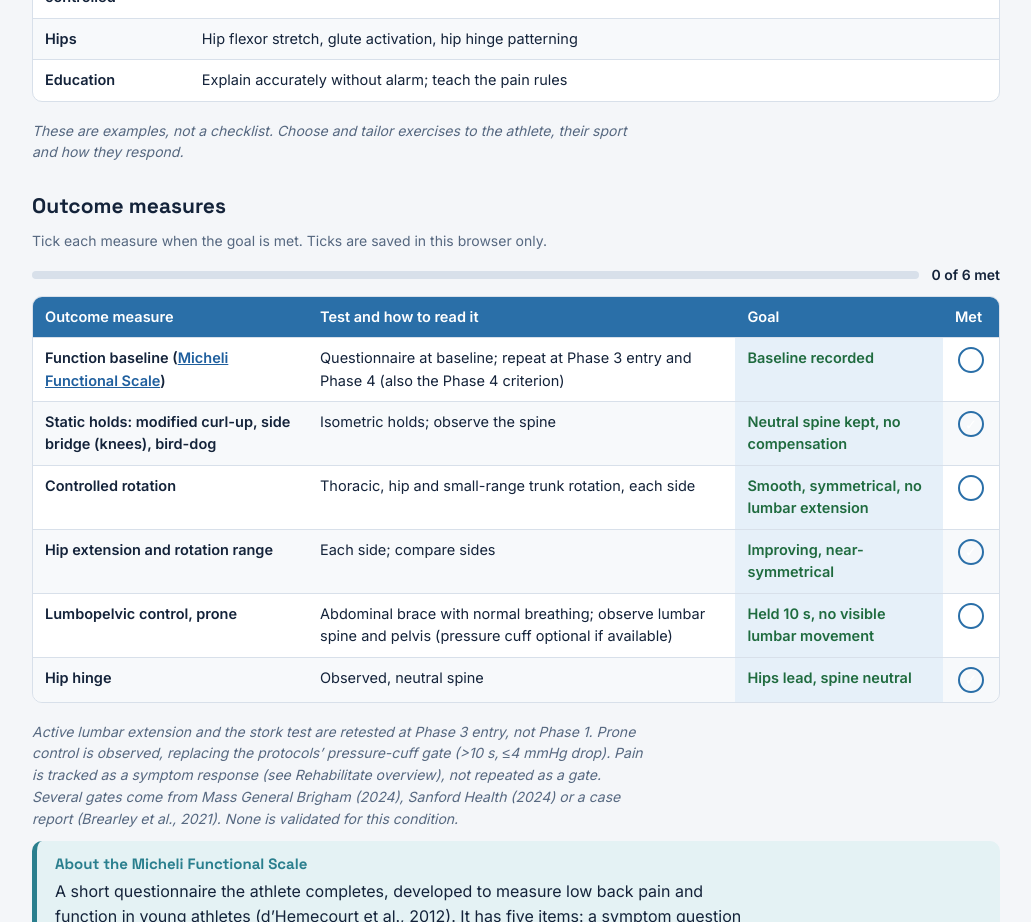
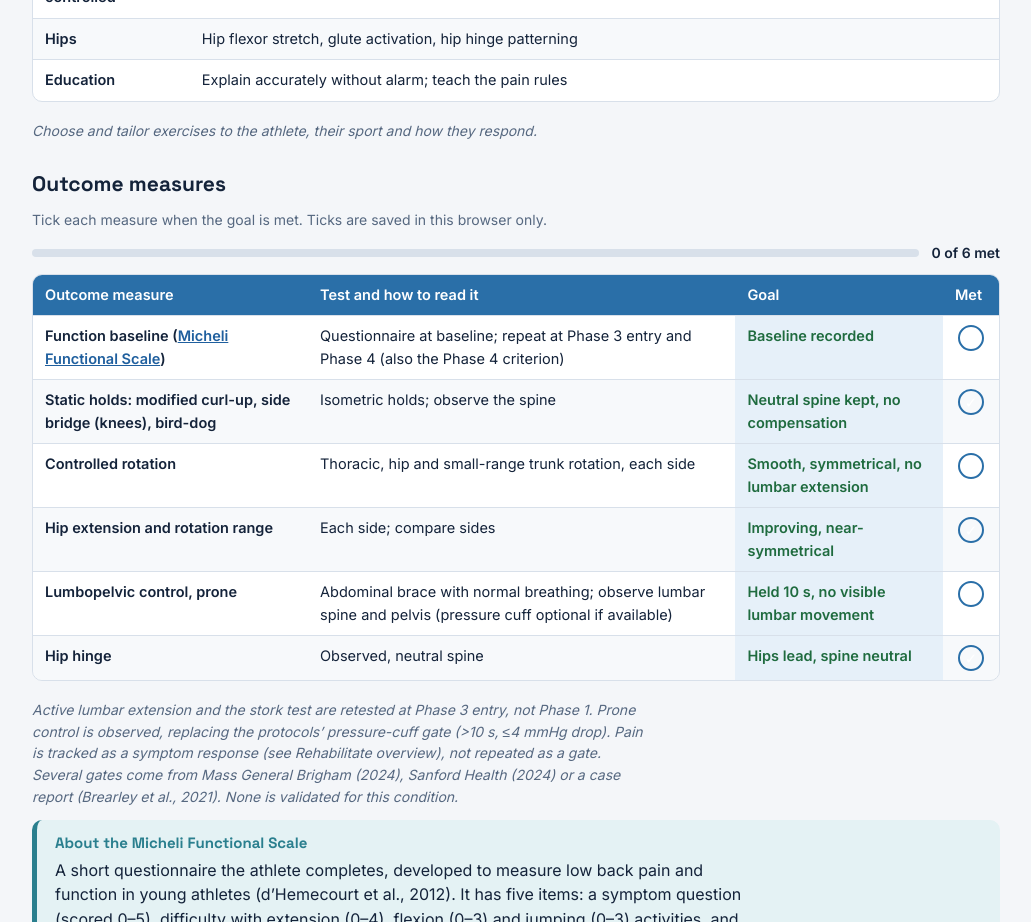
Before and after one commit to kanecousins/Back-In-The-Game-, a plain HTML site: page phase-1.html in a window 1280 px wide. Shown: the part 880-1802 px from the top of the page, without its empty margins (124-1155 px from the left). Drawn offline with Linux system fonts and the light colour scheme.

Commit message:
Phases 1-4: shorten tailoring note
Co-Authored-By: Claude Opus 5.5 <noreply@anthropic.com>
Claude-Session: https://claude.ai/code/session_01BosYQWU7KBfHmUpwv8zkF3

```diff
--- a/phase-1.html
+++ b/phase-1.html
@@ -92,10 +92,7 @@
           </table>
         </div>
         <p class="small">
-          <em
-            >These are examples, not a checklist. Choose and tailor exercises to the athlete, their sport and
-            how they respond.</em
-          >
+          <em>Choose and tailor exercises to the athlete, their sport and how they respond.</em>
         </p>
         <h2>Outcome measures</h2>
         <p class="small">Tick each measure when the goal is met. Ticks are saved in this browser only.</p>
```
Also changed, not shown: phase-2.html (+1 -4 lines), phase-3.html (+1 -4 lines), phase-4.html (+1 -4 lines).
